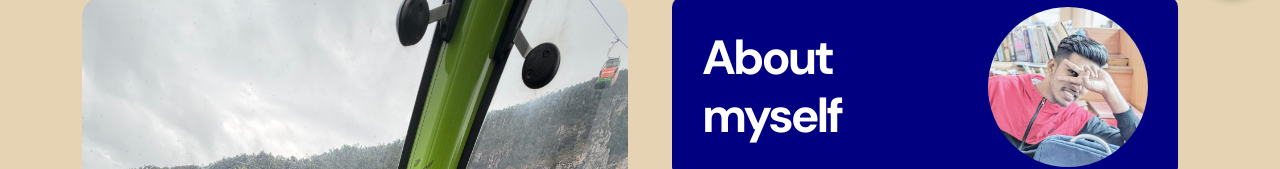
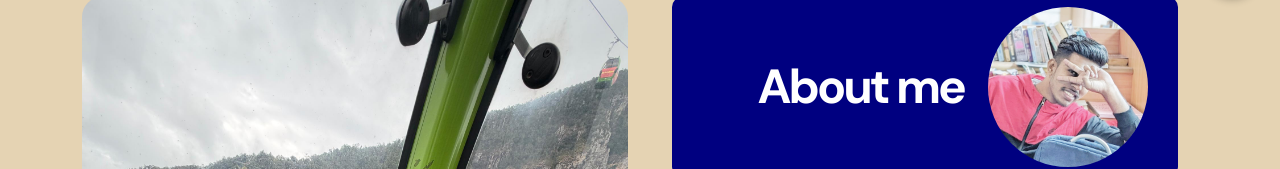
Before and after one commit to Dharveen28/portfolio, a plain HTML site: page index.html in a window 1280 px wide. Shown: the part 783-952 px from the top of the page. Drawn offline with Linux system fonts and the light colour scheme.

Commit message:
Update index.html

```diff
--- a/index.html
+++ b/index.html
@@ -214,7 +214,7 @@ https://templatemo.com/tm-578-first-portfolio
                             <div class="about-thumb">
 
                                 <div class="section-title-wrap d-flex justify-content-end align-items-center mb-4">
-                                    <h2 class="text-white me-4 mb-0">About myself</h2>
+                                    <h2 class="text-white me-4 mb-0">About me</h2>
 
                                     <img src="images/mydp.jpg" class="avatar-image img-fluid" alt="">
                                 </div>
```
